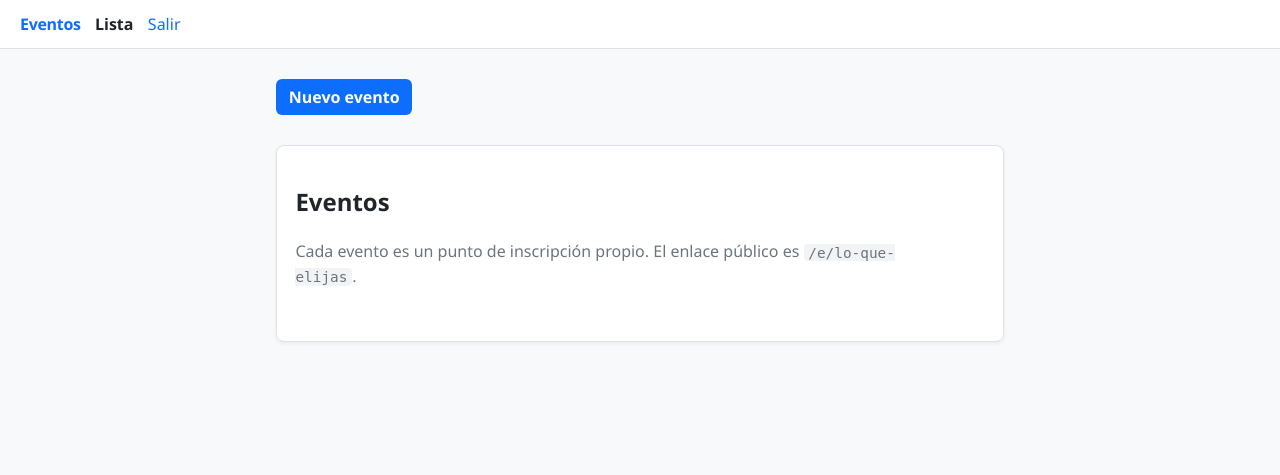
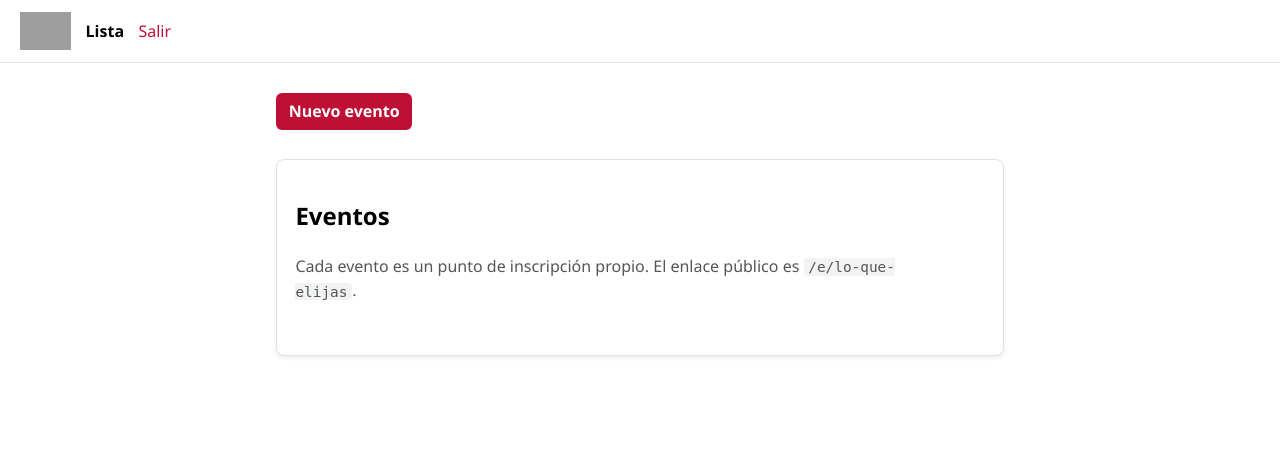
Before and after one commit to jfernandogg/registrador_eventos_dwb, a CodeIgniter 4 app: the page made by app/Views/admin/eventos.php in a window 1280 px wide. Shown: the top 475 px of the page. Run offline with PHP 8.4 and a stand-in for CodeIgniter, Linux system fonts and the light colour scheme; the template is opened without the code that fills it, so the values that code supplies are empty; some libraries are stand-ins or nearby versions; grey boxes are pictures that could not be loaded.

Commit message:
Tema DWB: logo SVG escalable, rojo #be0f34, Myriad Pro, fondo blanco en admin y público.

```diff
--- a/app/Views/admin/detalle-inscrito.php
+++ b/app/Views/admin/detalle-inscrito.php
@@ -24,7 +24,7 @@ $cursosElegidos = array_values(array_filter(
 <body>
 <header class="barra">
     <nav>
-        <a class="marca" href="<?= site_url('admin') ?>">Eventos</a>
+        <a class="marca" href="<?= site_url('admin') ?>"><img class="logo-dwb" src="<?= base_url('dwb-logo.svg') ?>" alt=""></a>
         <span class="miga">›</span>
         <a href="<?= site_url('admin/eventos/' . $slug . '/inscritos') ?>"><?= esc($nombreEvento) ?></a>
         <span class="miga">›</span>
--- a/app/Views/admin/eventos.php
+++ b/app/Views/admin/eventos.php
@@ -12,7 +12,7 @@
 <body>
 <header class="barra">
     <nav>
-        <a class="marca" href="<?= site_url('admin') ?>">Eventos</a>
+        <a class="marca" href="<?= site_url('admin') ?>"><img class="logo-dwb" src="<?= base_url('dwb-logo.svg') ?>" alt=""></a>
         <a class="activo" href="<?= site_url('admin') ?>">Lista</a>
         <a href="<?= site_url('admin/salir') ?>">Salir</a>
     </nav>
--- a/app/Views/admin/inscritos.php
+++ b/app/Views/admin/inscritos.php
@@ -19,7 +19,7 @@ $exportarUrl = site_url('admin/eventos/' . $slug . '/exportar');
 <body>
 <header class="barra">
     <nav>
-        <a class="marca" href="<?= site_url('admin') ?>">Eventos</a>
+        <a class="marca" href="<?= site_url('admin') ?>"><img class="logo-dwb" src="<?= base_url('dwb-logo.svg') ?>" alt=""></a>
         <span class="miga">›</span>
         <span><?= esc($nombre) ?></span>
         <a href="<?= site_url('admin/eventos/' . $slug) ?>">Parametrizar</a>
--- a/app/Views/admin/parametrizar.php
+++ b/app/Views/admin/parametrizar.php
@@ -51,7 +51,7 @@ $conteos = [
 <a class="saltar" href="#editor">Saltar al formulario</a>
 <header class="barra">
     <nav>
-        <a class="marca" href="<?= site_url('admin') ?>">Eventos</a>
+        <a class="marca" href="<?= site_url('admin') ?>"><img class="logo-dwb" src="<?= base_url('dwb-logo.svg') ?>" alt=""></a>
         <?php if (! $nuevo): ?>
                             <a href="<?= site_url('e/' . $slug) ?>" target="_blank" rel="noopener">Previsualizar</a>
                             <a href="<?= site_url('admin/eventos/' . $slug . '/inscritos') ?>">Inscritos</a>
--- a/app/Views/inscripcion/formulario.php
+++ b/app/Views/inscripcion/formulario.php
@@ -40,7 +40,7 @@ $cursosElegidos = array_values(array_filter(
 <a class="saltar-vista" href="#formulario-inicio">Saltar al formulario</a>
 
 <header class="marca-cabecera">
-    <img class="logo" src="<?= base_url('favicon.svg') ?>" alt="" width="48" height="48">
+    <img class="logo-dwb" src="<?= base_url('dwb-logo.svg') ?>" alt="DWB Colombia">
     <p class="organizacion">Budismo Camino del Diamante Colombia</p>
 </header>
 
--- a/app/Views/inscripcion/portada.php
+++ b/app/Views/inscripcion/portada.php
@@ -13,7 +13,7 @@
 </head>
 <body>
 <header class="marca-cabecera">
-    <img class="logo" src="<?= base_url('favicon.svg') ?>" alt="" width="48" height="48">
+    <img class="logo-dwb" src="<?= base_url('dwb-logo.svg') ?>" alt="DWB Colombia">
     <p class="organizacion">Budismo Camino del Diamante Colombia</p>
 </header>
 <main class="contenedor">
--- a/app/Views/inscripcion/recibo.php
+++ b/app/Views/inscripcion/recibo.php
@@ -13,7 +13,7 @@ $pesos = static fn (int $monto): string => number_format($monto, 0, ',', '.');
 </head>
 <body>
 <header class="marca-cabecera">
-    <img class="logo" src="<?= base_url('favicon.svg') ?>" alt="" width="48" height="48">
+    <img class="logo-dwb" src="<?= base_url('dwb-logo.svg') ?>" alt="DWB Colombia">
     <p class="organizacion">Budismo Camino del Diamante Colombia</p>
 </header>
 <main class="contenedor">
--- a/public/css/admin.css
+++ b/public/css/admin.css
@@ -1,16 +1,16 @@
 :root {
-    --fondo: #f8f9fa;
+    --fondo: #ffffff;
     --tarjeta: #fff;
-    --texto: #212529;
-    --muted: #6c757d;
+    --texto: #000000;
+    --muted: #555555;
     --linea: #dee2e6;
-    --primario: #0d6efd;
-    --primario-oscuro: #0b5ed7;
+    --primario: #be0f34;
+    --primario-oscuro: #a00d2c;
     --peligro: #dc3545;
     --ok: #198754;
     --aviso: #fff3cd;
     --aviso-texto: #664d03;
-    --sombra: 0 0.125rem 0.25rem rgba(33, 37, 41, 0.06);
+    --sombra: 0 0.125rem 0.25rem rgba(0, 0, 0, 0.08);
     --radio: 0.5rem;
 }
 
@@ -20,7 +20,7 @@ html { scroll-behavior: smooth; }
 
 body {
     margin: 0;
-    font: 16px/1.5 "Segoe UI", system-ui, sans-serif;
+    font: 16px/1.5 "Myriad Pro", "Source Sans Pro", "Segoe UI", system-ui, sans-serif;
     color: var(--texto);
     background: var(--fondo);
 }
@@ -61,6 +61,13 @@ body {
 .miga { color: var(--muted); font-size: 0.85rem; user-select: none; }
 
 .barra .activo { font-weight: 650; color: var(--texto); text-decoration: none; }
+
+/* Logo DWB en la barra */
+.logo-dwb { height: 2.4rem; width: auto; vertical-align: middle; }
+
+/* Header con logo DWB para páginas públicas */
+.marca-cabecera { text-align: center; padding: 1.5rem 1rem 1rem; }
+.marca-cabecera .logo-dwb { max-width: 100%; height: auto; width: auto; max-height: 5rem; }
 
 .contenido {
     display: grid;
```
Also changed, not shown: public/css/publico.css (+16 -16 lines), public/dwb-logo.svg (added).
